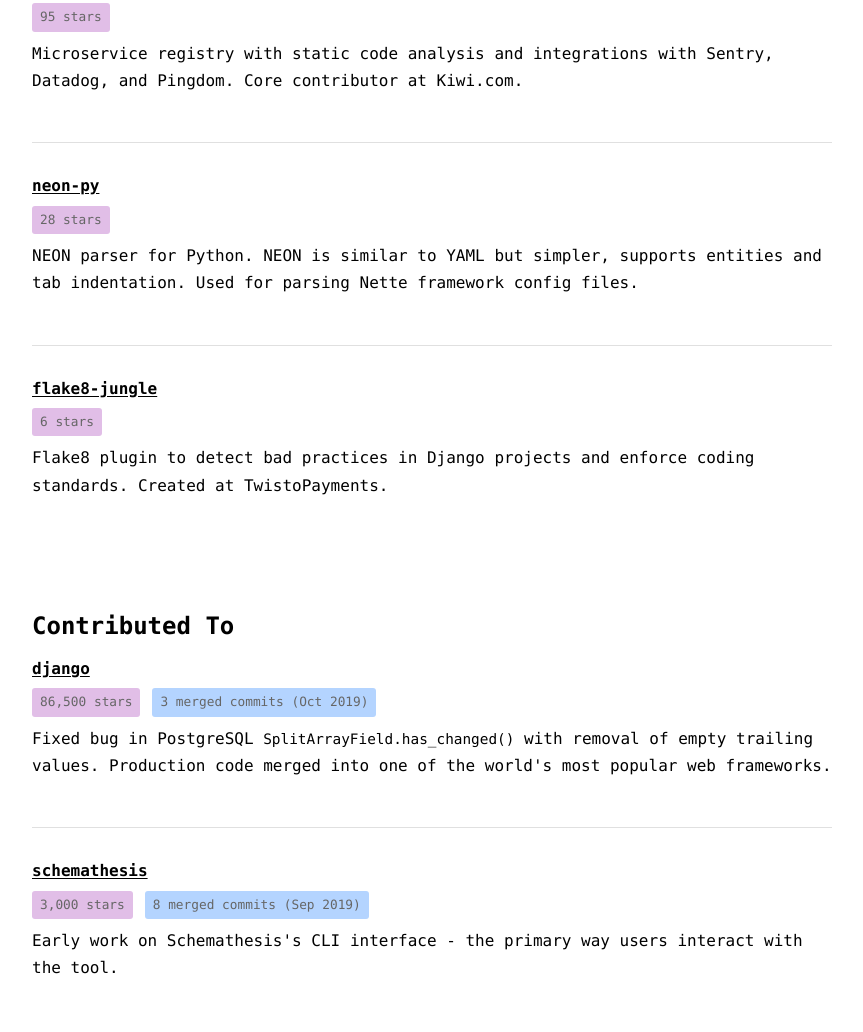
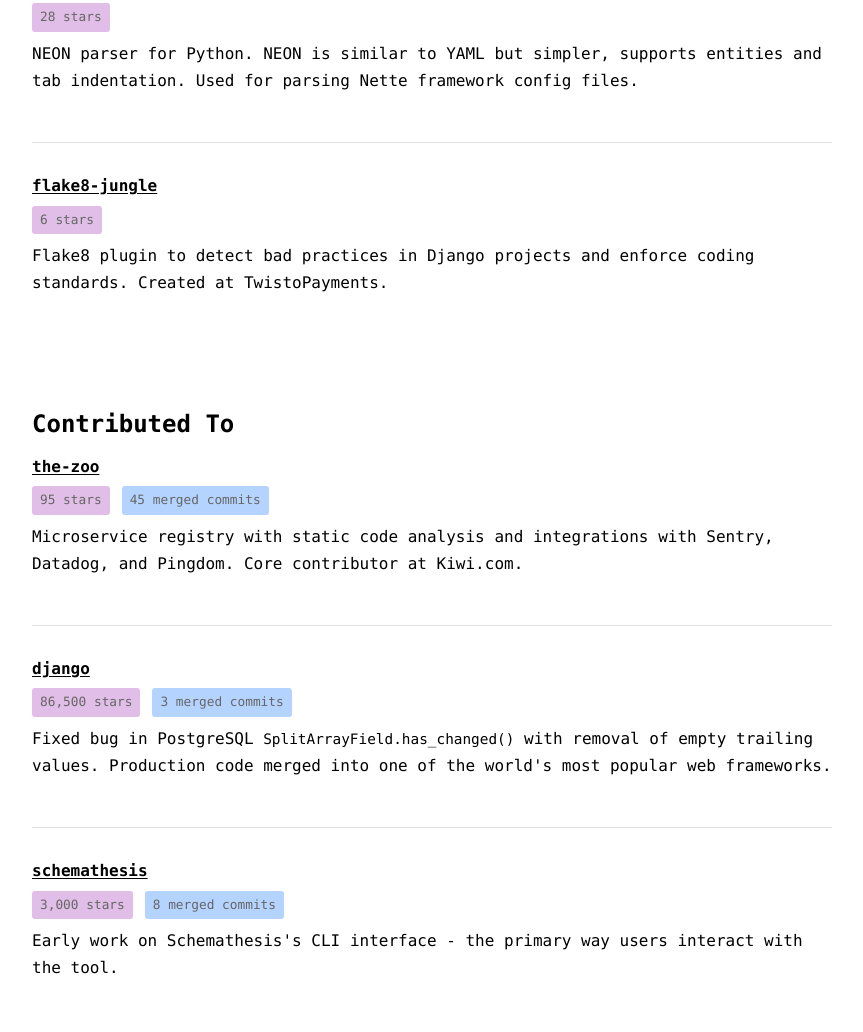
Before and after one commit to paveldedik/paveldedik.com, an Astro site: page /opensource in a window 1280 px wide. Shown: the part 766-1798 px from the top of the page, without its empty margins (208-1071 px from the left). Built offline with nearby package versions, Linux system fonts and the light colour scheme; Astro itself is replaced by a stand-in of ours.

Commit message:
Reorganize opensource contributions
- Move the-zoo from Created & Maintained to Contributed To section
- Add 45 merged commits count for the-zoo
- Remove dates from Django and Schemathesis contributions
- Keep only commit counts for contributed projects

```diff
--- a/src/pages/opensource.astro
+++ b/src/pages/opensource.astro
@@ -32,16 +32,6 @@ import BaseLayout from '../layouts/BaseLayout.astro';
     </div>
 
     <div class="project-item">
-      <h3><a href="https://github.com/kiwicom/the-zoo" target="_blank" rel="noopener noreferrer">the-zoo</a></h3>
-      <div class="meta">
-        <span class="meta-tag stars">95 stars</span>
-      </div>
-      <div class="description">
-        <p>Microservice registry with static code analysis and integrations with Sentry, Datadog, and Pingdom. Core contributor at Kiwi.com.</p>
-      </div>
-    </div>
-
-    <div class="project-item">
       <h3><a href="https://github.com/paveldedik/neon-py" target="_blank" rel="noopener noreferrer">neon-py</a></h3>
       <div class="meta">
         <span class="meta-tag stars">28 stars</span>
@@ -66,10 +56,21 @@ import BaseLayout from '../layouts/BaseLayout.astro';
     <h2>Contributed To</h2>
 
     <div class="project-item">
+      <h3><a href="https://github.com/kiwicom/the-zoo" target="_blank" rel="noopener noreferrer">the-zoo</a></h3>
+      <div class="meta">
+        <span class="meta-tag stars">95 stars</span>
+        <span class="meta-tag">45 merged commits</span>
+      </div>
+      <div class="description">
+        <p>Microservice registry with static code analysis and integrations with Sentry, Datadog, and Pingdom. Core contributor at Kiwi.com.</p>
+      </div>
+    </div>
+
+    <div class="project-item">
       <h3><a href="https://github.com/django/django" target="_blank" rel="noopener noreferrer">django</a></h3>
       <div class="meta">
         <span class="meta-tag stars">86,500 stars</span>
-        <span class="meta-tag">3 merged commits (Oct 2019)</span>
+        <span class="meta-tag">3 merged commits</span>
       </div>
       <div class="description">
         <p>Fixed bug in PostgreSQL <code>SplitArrayField.has_changed()</code> with removal of empty trailing values. Production code merged into one of the world's most popular web frameworks.</p>
@@ -80,7 +81,7 @@ import BaseLayout from '../layouts/BaseLayout.astro';
       <h3><a href="https://github.com/schemathesis/schemathesis" target="_blank" rel="noopener noreferrer">schemathesis</a></h3>
       <div class="meta">
         <span class="meta-tag stars">3,000 stars</span>
-        <span class="meta-tag">8 merged commits (Sep 2019)</span>
+        <span class="meta-tag">8 merged commits</span>
       </div>
       <div class="description">
         <p>Early work on Schemathesis's CLI interface - the primary way users interact with the tool.</p>
```
